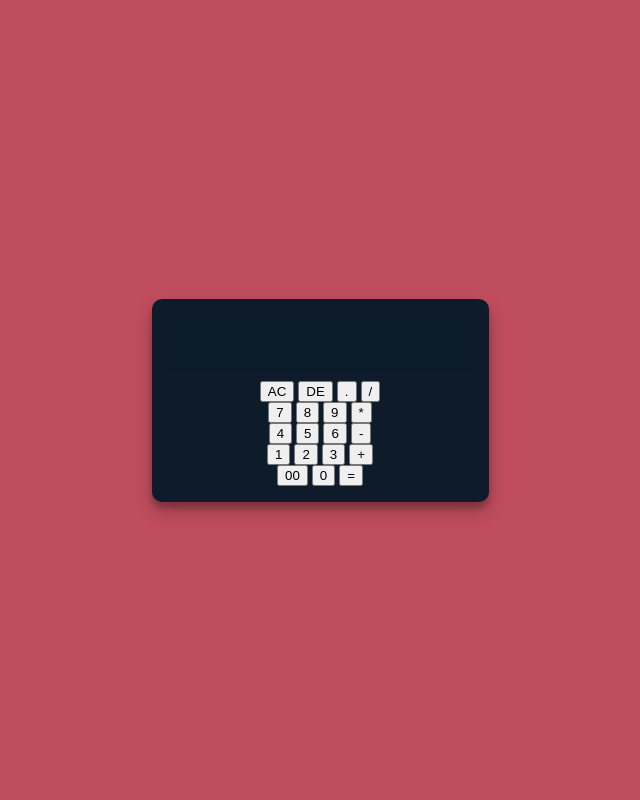
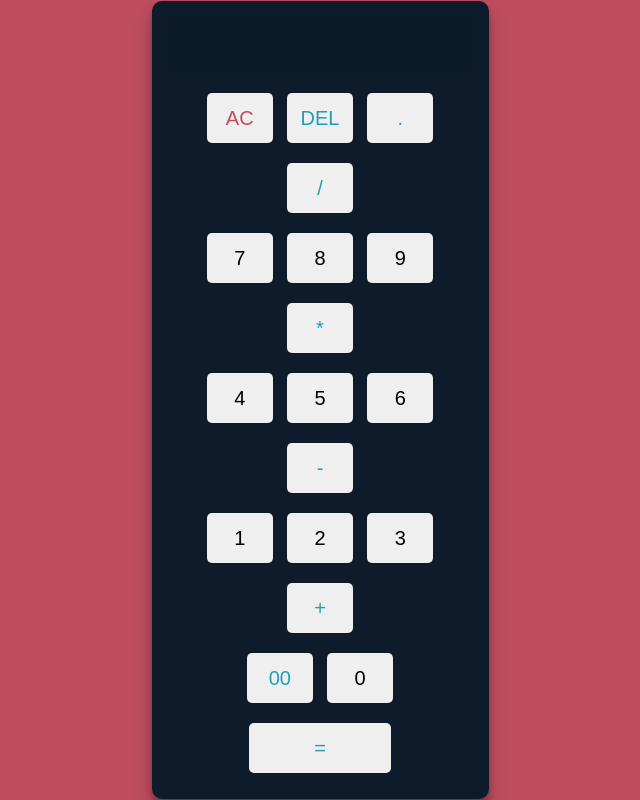
Before and after one commit to peterlydev/calculator, a website: page index.html in a window 1280 px wide. Shown: the whole page, without its empty margins (320-960 px from the left). Drawn offline with Linux system fonts and the light colour scheme.

Commit message:
styling buttons

```diff
--- a/index.html
+++ b/index.html
@@ -14,7 +14,7 @@
         <input type="text" id="display" disabled />
         <br />
         <button id="ac" class="operator">AC</button>
-        <button id="de" class="operator">DE</button>
+        <button id="de" class="operator">DEL</button>
         <button id="." class="operator">.</button>
         <button id="/" class="operator">/</button>
         <br />
--- a/style.css
+++ b/style.css
@@ -29,3 +29,24 @@ body {
     border: none;
     box-sizing: border-box;
 }
+
+.operator {
+    color: #219ebc;
+}
+
+#ac {
+    color: #bf4d5d
+}
+
+.equal {
+    width: calc(50% - 10px);
+}
+
+button {
+    width: calc(25% - 10px);
+    height: 50px;
+    font-size: 20px;
+    margin: 10px 5px;
+    border: none;
+    border-radius: 5px;
+}
```
